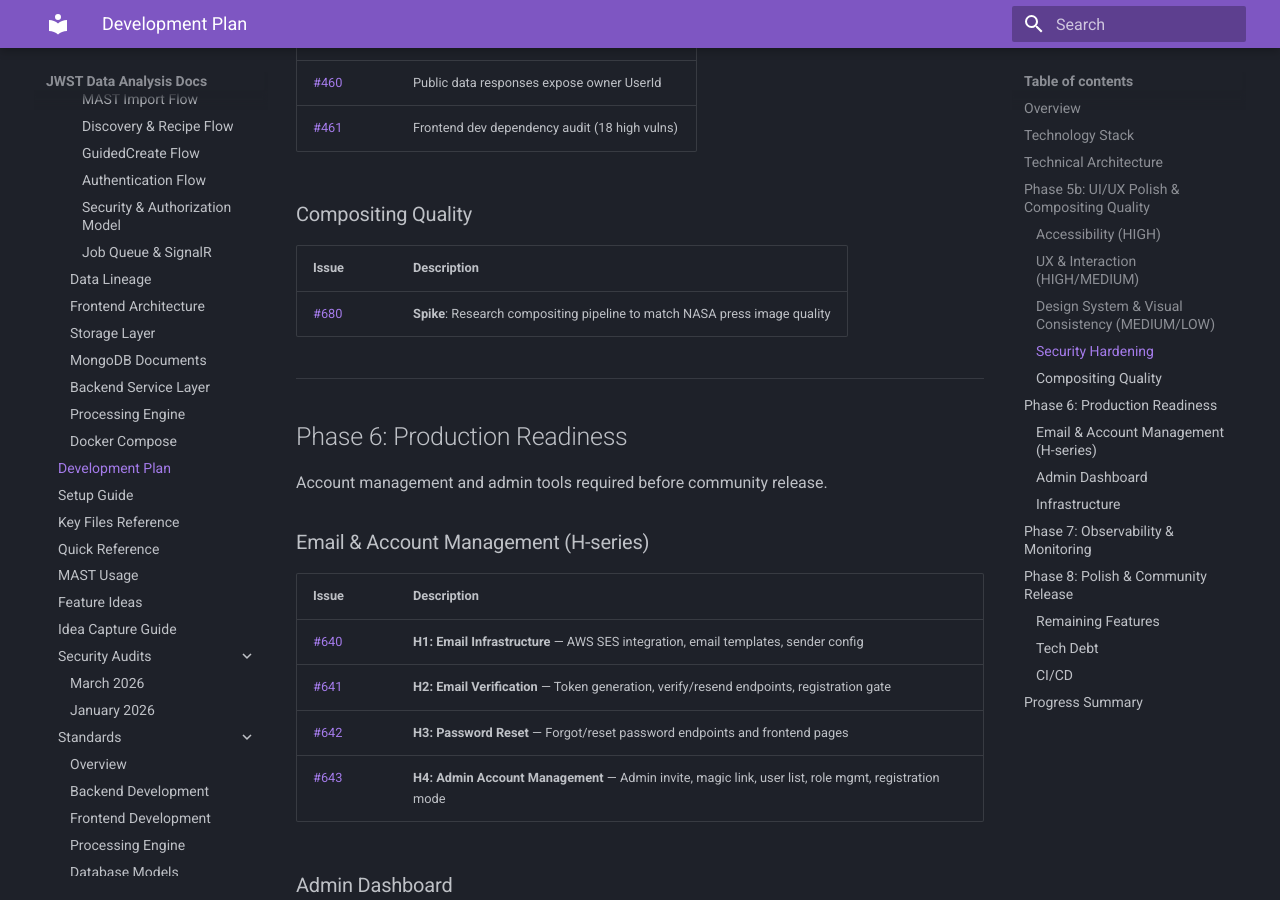
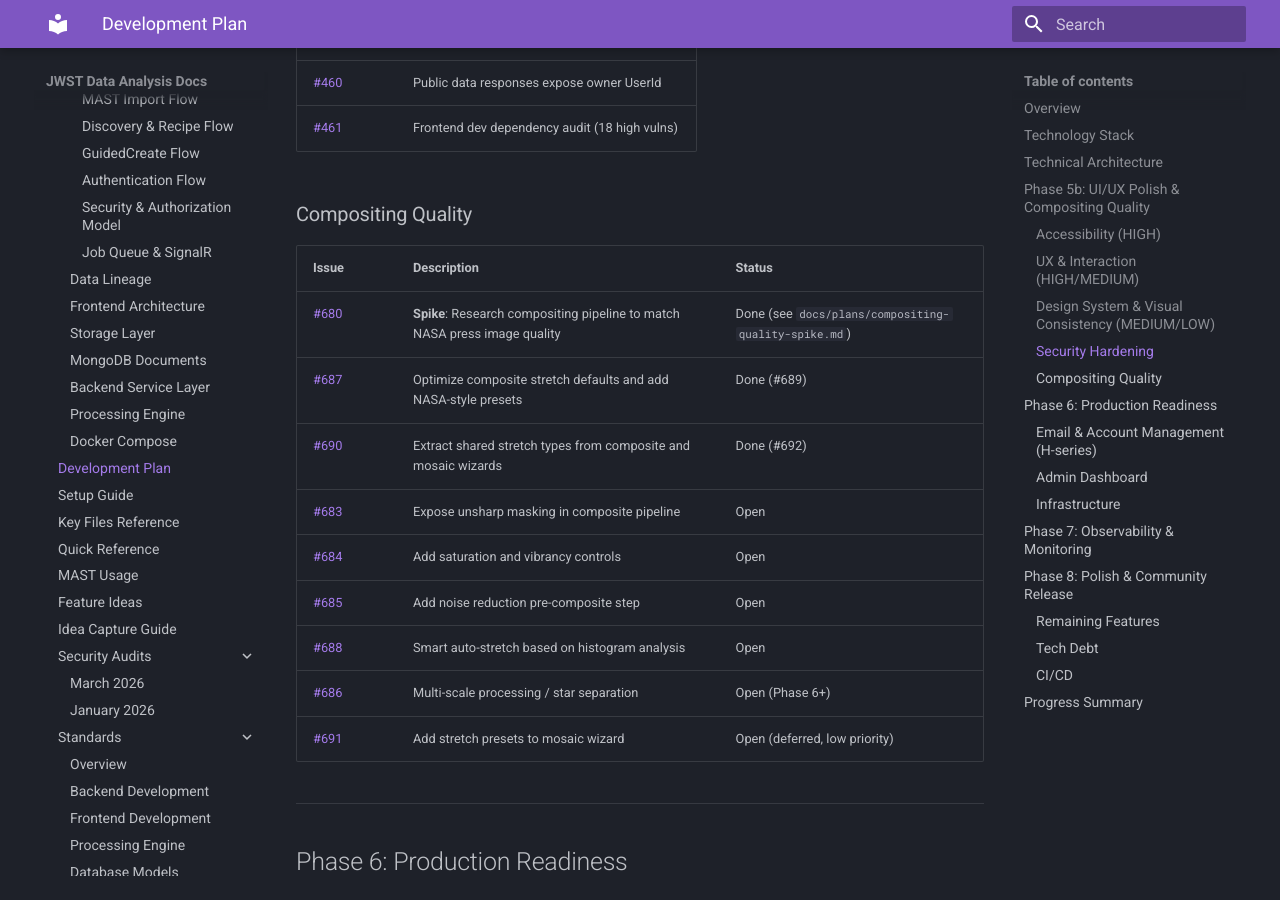
Before and after one commit to Snoww3d/jwst-data-analysis, an MkDocs documentation site: the page built from docs/development-plan.md, in a window 1280 px wide and 900 px high, scrolled down 2805 px. Built offline with MkDocs 1.6.1 and Material for MkDocs 9.7.7, drawn with Linux system fonts in a browser that asks for light colours; some of the changed text lies outside the part shown.

Commit message:
docs: fix stale documentation across project (#695)
- Replace Create React App README with Vite-based version
- Fix featured targets count (13 → 12) in quick-reference.md
- Remove stale POST /jwstdata/{id}/process endpoint from docs
- Add StretchTypes.ts to key-files.md
- Add compositing quality issues (#683-#688, #691) to development-plan.md
- Remove #357 from Phase 8 (resolved by #689)
- Fix PR template: docs/architecture.md → docs/architecture/

Co-authored-by: Claude Opus 4.6 <noreply@anthropic.com>

```diff
--- a/docs/development-plan.md
+++ b/docs/development-plan.md
@@ -90,9 +90,17 @@ Visual polish, accessibility fixes, and compositing quality improvements needed
 
 ### Compositing Quality
 
-| Issue | Description |
-|-------|-------------|
-| [#680](https://github.com/Snoww3d/jwst-data-analysis/issues/680) | **Spike**: Research compositing pipeline to match NASA press image quality |
+| Issue | Description | Status |
+|-------|-------------|--------|
+| [#680](https://github.com/Snoww3d/jwst-data-analysis/issues/680) | **Spike**: Research compositing pipeline to match NASA press image quality | Done (see `docs/plans/compositing-quality-spike.md`) |
+| [#687](https://github.com/Snoww3d/jwst-data-analysis/issues/687) | Optimize composite stretch defaults and add NASA-style presets | Done (#689) |
+| [#690](https://github.com/Snoww3d/jwst-data-analysis/issues/690) | Extract shared stretch types from composite and mosaic wizards | Done (#692) |
+| [#683](https://github.com/Snoww3d/jwst-data-analysis/issues/683) | Expose unsharp masking in composite pipeline | Open |
+| [#684](https://github.com/Snoww3d/jwst-data-analysis/issues/684) | Add saturation and vibrancy controls | Open |
+| [#685](https://github.com/Snoww3d/jwst-data-analysis/issues/685) | Add noise reduction pre-composite step | Open |
+| [#688](https://github.com/Snoww3d/jwst-data-analysis/issues/688) | Smart auto-stretch based on histogram analysis | Open |
+| [#686](https://github.com/Snoww3d/jwst-data-analysis/issues/686) | Multi-scale processing / star separation | Open (Phase 6+) |
+| [#691](https://github.com/Snoww3d/jwst-data-analysis/issues/691) | Add stretch presets to mosaic wizard | Open (deferred, low priority) |
 
 ---
 
```
Also changed, not shown: other parts of docs/development-plan.md (+0 -1 lines), docs/key-files.md (+2 -1 lines), docs/quick-reference.md (+2 -2 lines), docs/standards/backend-development.md (+0 -1 lines), frontend/jwst-frontend/README.md (+14 -32 lines), .github/PULL_REQUEST_TEMPLATE.md.
